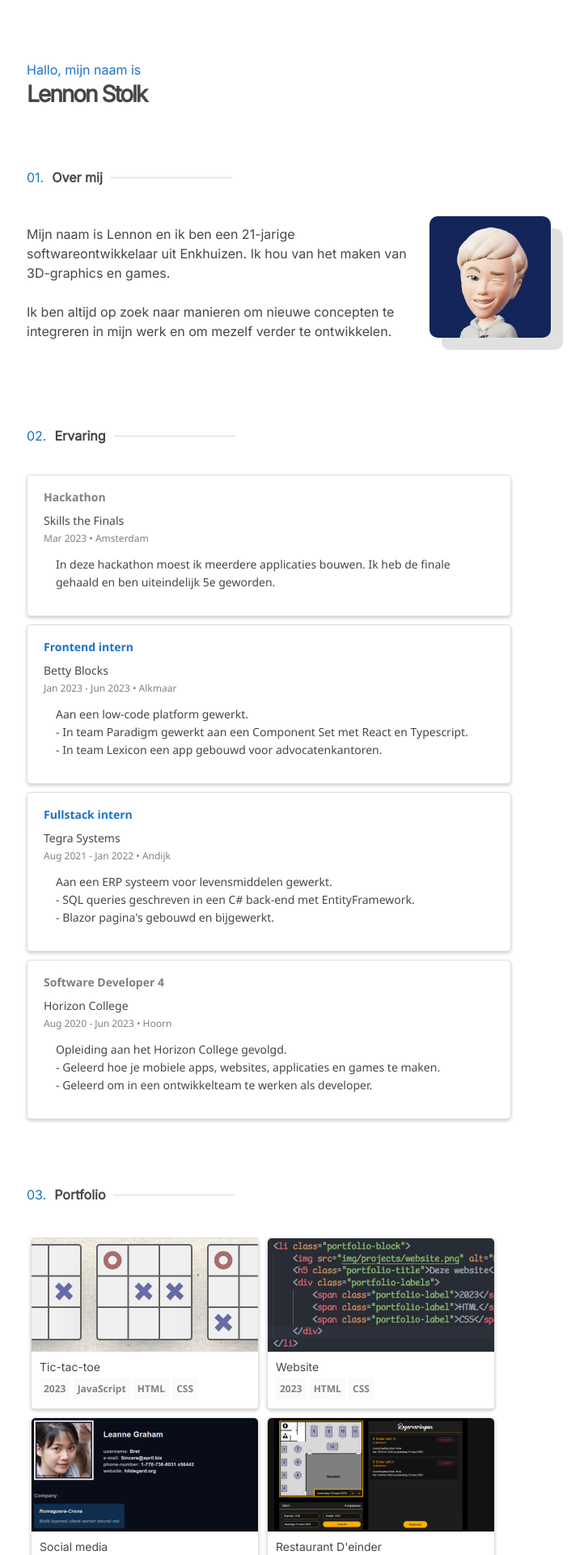
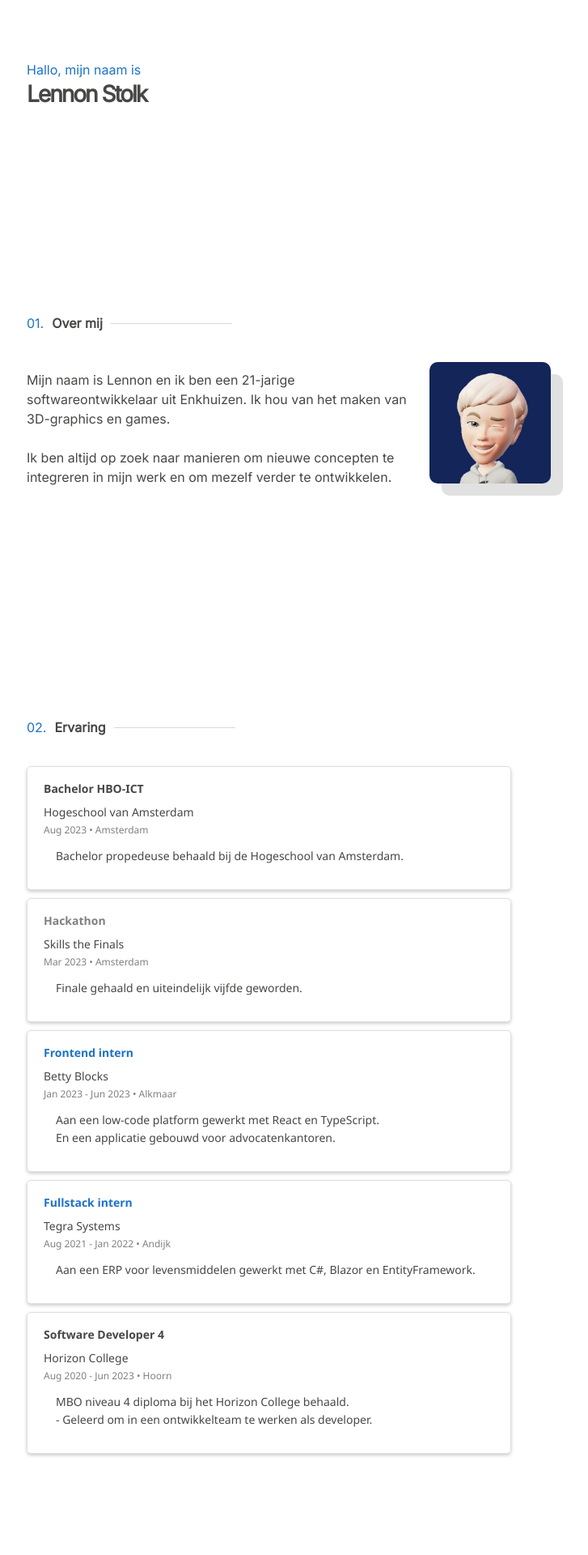
Before and after one commit to LennonStolk/website, a PHP site: page / in a window 1280 px wide. Shown: the top 1920 px of the page at 81% size, without its empty margins (283-1010 px from the left). Run offline with PHP 8.4, Linux system fonts and the light colour scheme; some libraries are stand-ins or nearby versions; some web fonts are replaced.

Commit message:
Update website

```diff
--- a/css/style.css
+++ b/css/style.css
@@ -245,6 +245,7 @@ body {
   display: flex;
   flex-flow: row nowrap;
   font-size: 14px;
+  margin-top: 180px;
   margin-bottom: 40px;
   align-items: center;
 }
@@ -355,6 +356,10 @@ body {
   color: var(--highlight);
 }
 
+.experience-school {
+  color: #474745;
+}
+
 .portfolio {
   width: 100%;
   margin: 75px auto 0 auto;
@@ -388,6 +393,7 @@ body {
   width: 280px;
   height: 140px;
   background-color: rgb(240, 240, 240);
+  filter: brightness(0.6);
 }
 
 .portfolio-title {
@@ -423,6 +429,7 @@ body {
   width: 300px;
   display: flex;
   flex-direction: column;
+  margin-top: 40px;
 }
 
 .contact-link {
--- a/index.html
+++ b/index.html
@@ -54,12 +54,20 @@
             <ol class="experience-list">
 
                 <li class="experience-block">
+                    <h6 class="experience-role experience-school">Bachelor HBO-ICT</h6>
+                    <h5 class="experience-company">Hogeschool van Amsterdam</h5>
+                    <span class="experience-date-location">Aug 2023 • Amsterdam</span>
+                    <p class="experience-description">
+                        Bachelor propedeuse behaald bij de Hogeschool van Amsterdam.
+                    </p>
+                </li>
+
+                <li class="experience-block">
                     <h6 class="experience-role">Hackathon</h6>
                     <h5 class="experience-company">Skills the Finals</h5>
                     <span class="experience-date-location">Mar 2023 • Amsterdam</span>
                     <p class="experience-description">
-                        In deze hackathon moest ik meerdere applicaties bouwen. Ik heb de
-                        finale gehaald en ben uiteindelijk 5e geworden.
+                        Finale gehaald en uiteindelijk vijfde geworden.
                     </p>
                 </li>
 
@@ -68,10 +76,8 @@
                     <h5 class="experience-company">Betty Blocks</h5>
                     <span class="experience-date-location">Jan 2023 - Jun 2023 • Alkmaar</span>
                     <p class="experience-description">
-                        Aan een low-code platform gewerkt.
-                        <br>- In team Paradigm gewerkt aan een Component Set met React en
-                        Typescript.
-                        <br>- In team Lexicon een app gebouwd voor advocatenkantoren.
+                        Aan een low-code platform gewerkt met React en TypeScript.
+                        <br>En een applicatie gebouwd voor advocatenkantoren.
                     </p>
                 </li>
 
@@ -80,21 +86,16 @@
                     <h5 class="experience-company">Tegra Systems</h5>
                     <span class="experience-date-location">Aug 2021 - Jan 2022 • Andijk</span>
                     <p class="experience-description">
-                        Aan een ERP systeem voor levensmiddelen gewerkt.
-                        <br>- SQL queries geschreven in een C# back-end met EntityFramework.
-                        <br>- Blazor pagina's gebouwd en
-                        bijgewerkt.
+                        Aan een ERP voor levensmiddelen gewerkt met C#, Blazor en EntityFramework.
                     </p>
                 </li>
 
                 <li class="experience-block">
-                    <h6 class="experience-role">Software Developer 4</h6>
+                    <h6 class="experience-role experience-school">Software Developer 4</h6>
                     <h5 class="experience-company">Horizon College</h5>
                     <span class="experience-date-location">Aug 2020 - Jun 2023 • Hoorn</span>
                     <p class="experience-description">
-                        Opleiding aan het Horizon College gevolgd.
-                        <br>- Geleerd hoe je mobiele apps, websites, applicaties en
-                        games te maken.
+                        MBO niveau 4 diploma bij het Horizon College behaald.
                         <br>- Geleerd om in een ontwikkelteam te werken als developer.
                     </p>
                 </li>
```
